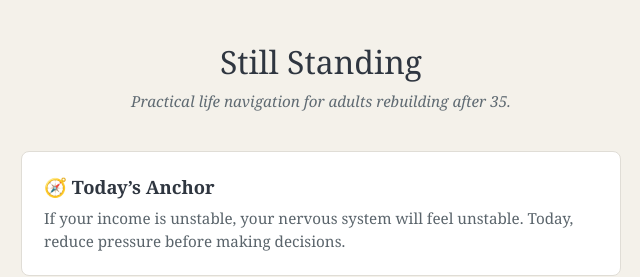
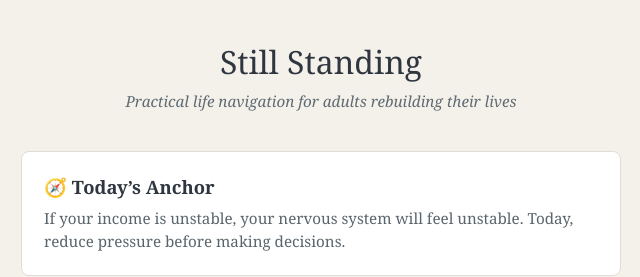
Before and after one commit to gloriascookhouse/Still-Standing-App, a plain HTML site: page index.html in a window 1280 px wide. Shown: the top 277 px of the page, 319-959 px from the left. Drawn offline with Linux system fonts and the light colour scheme.

Commit message:
Update index.html

```diff
--- a/index.html
+++ b/index.html
@@ -11,7 +11,7 @@
   <div class="app">
     <header>
       <h1>Still Standing</h1>
-      <p class="tagline">Practical life navigation for adults rebuilding after 35.</p>
+      <p class="tagline">Practical life navigation for adults rebuilding their lives</p>
     </header>
 
     <main>
```
